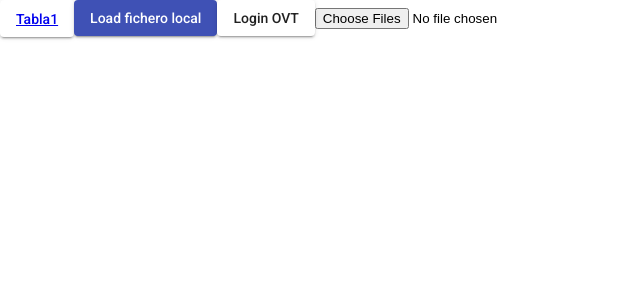
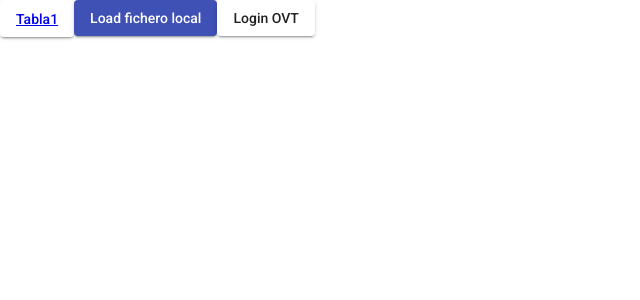
Before and after one commit to miguelciego/github-9rbpvl, an Angular app: page / in a window 1280 px wide. Shown: the top 300 px of the page, without its empty margins (0-640 px from the left). Built offline with nearby package versions, Linux system fonts and the light colour scheme.

Commit message:
Activando boton load

```diff
--- a/src/app/homepage/homepage.component.html
+++ b/src/app/homepage/homepage.component.html
@@ -1,6 +1,6 @@
 <button mat-raised-button ><a routerLink="/tabla1">Tabla1</a></button>
-<button mat-raised-button color='primary'>Load fichero local</button>
+<button mat-raised-button color='primary' (click)="uploads.click()">Load fichero local</button>
 <button mat-raised-button>Login OVT</button>
-<input type="file" name="files" class="form-control"
+<input hidden type="file" name="files" class="form-control"
                      #uploads  (change)="onChange(uploads.files)" multiple
-                     value="process"/>
+                     value="process" accept='.csv'/>
```
